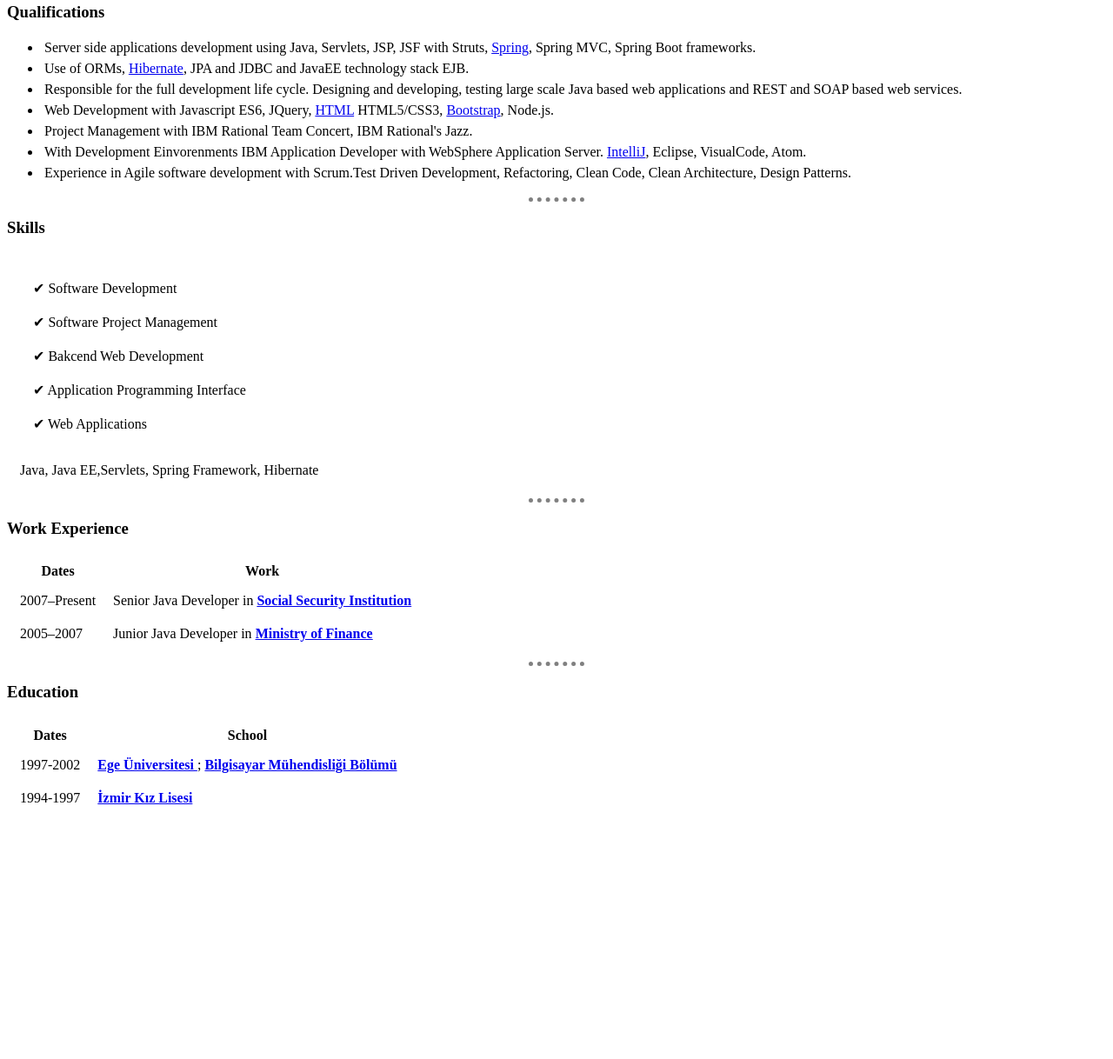
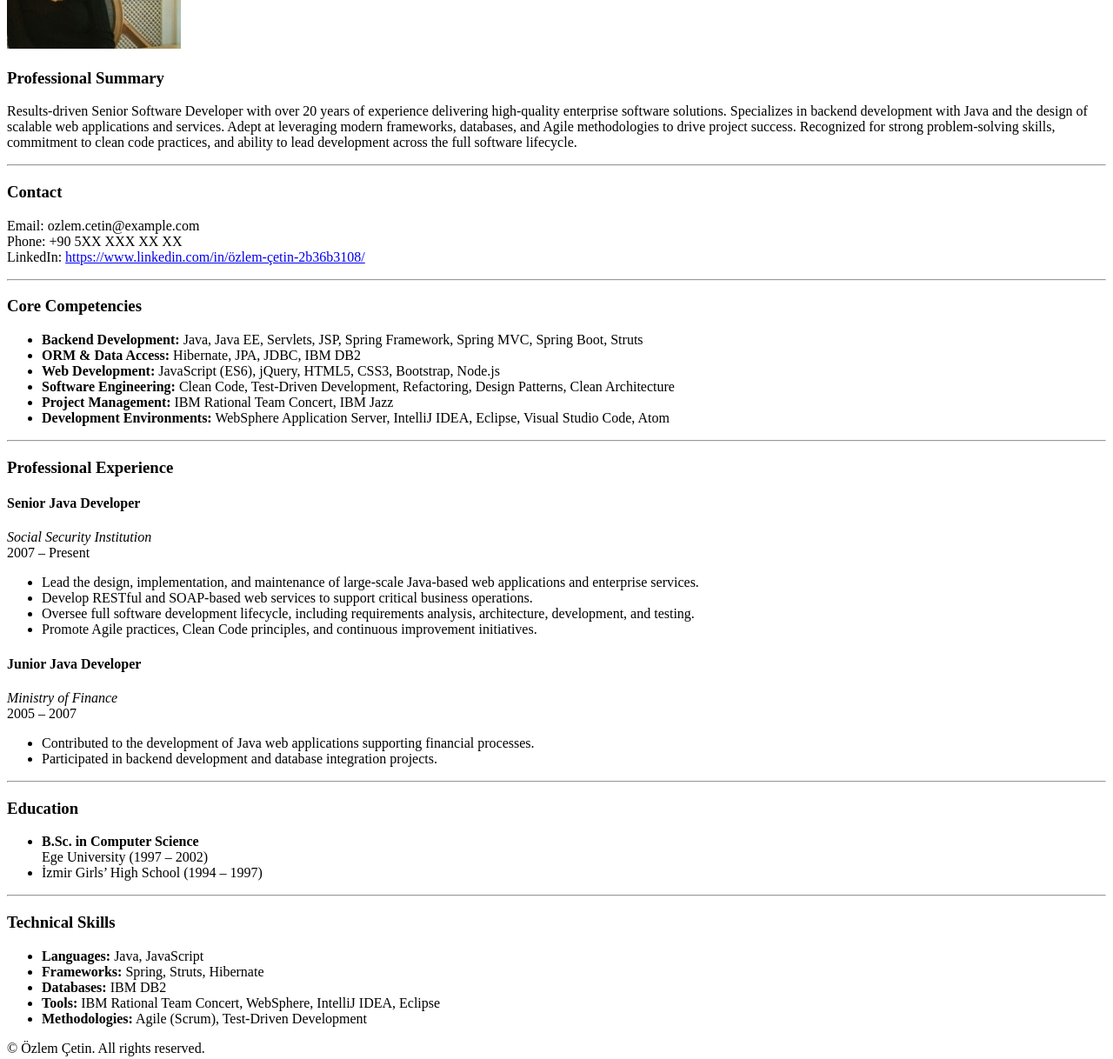
Before and after one commit to ozlemcetin/cv, a plain HTML site: page index.html in a window 1280 px wide. Shown: the part 271-1489 px from the top of the page at 87% size. Before the commit the page ends 1221 px from the top, so only its background shows below. Drawn offline with Linux system fonts and the light colour scheme.

Commit message:
Capstone Project 1 - Online Resume

```diff
--- a/css/styles.css
+++ /dev/null
@@ -1,27 +0,0 @@
-/******************** TAG SELECTORS ********************************/
-
-
-
-hr {
-  border-color: gray;
-  border-style: none;
-  border-top-style: dotted;
-  border-width: 5px;
-  width: 5%;
-}
-
-img {
-  border-radius: 0 50% 50% 50%;
-}
-
-table {
-  border-spacing: 10px;
-}
-
-td {
-  padding: 5px;
-}
-
-li {
-  padding: 3px;
-}
--- a/index.html
+++ b/index.html
@@ -1,199 +1,110 @@
 <!DOCTYPE html>
-<html lang="en" dir="ltr">
-
+<html lang="en">
 <head>
-  <meta charset="utf-8" />
-  <title>Resume : Ozlem Cetin </title>
-  <link rel="stylesheet" href="css/styles.css">
+    <meta charset="UTF-8"/>
+    <title>Özlem Çetin - Senior Software Developer</title>
 </head>
 
 <body>
-  <table>
-    <tbody>
-      <tr>
-        <td>
-          <!--
-           <img src="https://media.licdn.com/dms/image/C5603AQFokbrUfEUlBQ/profile-displayphoto-shrink_200_200/0?e=1562198400&v=beta&t=WhN3vJCYLXlVCRVcMRmvmERW7oilcH6aydlRXz4XDzA" alt="Ozlem Cetin Profile Picture">
-          -->
-          <img src="images/ozlem.jpg" />
-        </td>
-        <td>
+
 <h1>Özlem Çetin</h1>
+<h2>Senior Software Developer</h2>
+
+<img alt="resume" height="200" src="images/ozlem.jpg"/>
+
+<div class="section">
+    <h3>Professional Summary</h3>
     <p>
-            <em>
-              Senior Software Developer
-            </em>
+        Results-driven Senior Software Developer with over 20 years of experience delivering high-quality enterprise
+        software solutions.
+        Specializes in backend development with Java and the design of scalable web applications and services.
+        Adept at leveraging modern frameworks, databases, and Agile methodologies to drive project success.
+        Recognized for strong problem-solving skills, commitment to clean code practices, and ability to lead
+        development across the full software lifecycle.
     </p>
+</div>
 
+<hr>
+<div class="section">
+    <h3>Contact</h3>
     <p>
-            BSc in Computer Science. 10+ years of experience in Java, large
-            scale web applications development and large databases usage (IBM
-            DB2) .
+        <!-- Replace with actual contact details -->
+        Email: ozlem.cetin@example.com<br>
+        Phone: +90 5XX XXX XX XX<br>
+        LinkedIn: <a href="https://www.linkedin.com/in/%C3%B6zlem-%C3%A7etin-2b36b3108/">https://www.linkedin.com/in/özlem-çetin-2b36b3108/</a>
     </p>
-        </td>
-      </tr>
-    </tbody>
-  </table>
+</div>
 
-  <hr />
-
-  <h3>Qualifications</h3>
-
+<hr>
+<div class="section">
+    <h3>Core Competencies</h3>
     <ul>
-    <li>
-      Server side applications development using Java, Servlets, JSP, JSF with
-      Struts, <a href="https://spring.io/"> Spring</a>, Spring MVC, Spring
-      Boot frameworks.
+        <li><strong>Backend Development:</strong> Java, Java EE, Servlets, JSP, Spring Framework, Spring MVC,
+            Spring Boot, Struts
         </li>
-
-    <li>
-      Use of ORMs,
-      <a href="https://hibernate.org/">Hibernate</a>, JPA and JDBC and JavaEE
-      technology stack EJB.
+        <li><strong>ORM & Data Access:</strong> Hibernate, JPA, JDBC, IBM DB2</li>
+        <li><strong>Web Development:</strong> JavaScript (ES6), jQuery, HTML5, CSS3, Bootstrap, Node.js</li>
+        <li><strong>Software Engineering:</strong> Clean Code, Test-Driven Development, Refactoring, Design Patterns,
+            Clean Architecture
         </li>
-
-    <li>
-      Responsible for the full development life cycle. Designing and
-      developing, testing large scale Java based web applications and REST and
-      SOAP based web services.
-    </li>
-
-    <li>
-      Web Development with Javascript ES6, JQuery,
-      <a download href="https://web.stanford.edu/group/csp/cs21/htmlcheatsheet.pdf">HTML</a>
-      HTML5/CSS3,
-      <a href="https://getbootstrap.com/"> Bootstrap</a>, Node.js.
-    </li>
-
-    <li>
-      Project Management with IBM Rational Team Concert, IBM Rational's Jazz.
-    </li>
-    <li>
-      With Development Einvorenments IBM Application Developer with WebSphere
-      Application Server.
-      <a href="https://www.jetbrains.com/idea/">IntelliJ</a>, Eclipse,
-      VisualCode, Atom.
-    </li>
-
-    <li>
-      Experience in Agile software development with Scrum.Test Driven
-      Development, Refactoring, Clean Code, Clean Architecture, Design
-      Patterns.
+        <li><strong>Project Management:</strong> IBM Rational Team Concert, IBM Jazz</li>
+        <li><strong>Development Environments:</strong> WebSphere Application Server, IntelliJ IDEA, Eclipse, Visual
+            Studio Code, Atom
         </li>
     </ul>
+</div>
 
-  <hr />
+<hr>
+<div class="section">
+    <h3>Professional Experience</h3>
 
-  <h3>Skills</h3>
+    <h4>Senior Java Developer</h4>
+    <p><em>Social Security Institution</em><br>
+        2007 – Present</p>
+    <ul>
+        <li>Lead the design, implementation, and maintenance of large-scale Java-based web applications and enterprise
+            services.
+        </li>
+        <li>Develop RESTful and SOAP-based web services to support critical business operations.</li>
+        <li>Oversee full software development lifecycle, including requirements analysis, architecture, development, and
+            testing.
+        </li>
+        <li>Promote Agile practices, Clean Code principles, and continuous improvement initiatives.</li>
+    </ul>
 
-  <table>
-    <tr>
-      <td>
-        <table>
-          <tr>
-            <td>✔ Software Development</td>
-          </tr>
-          <tr>
-            <td>✔ Software Project Management</td>
-          </tr>
-          <tr>
-            <td>✔ Bakcend Web Development</td>
-          </tr>
-          <tr>
-            <td>✔ Application Programming Interface</td>
-          </tr>
-          <tr>
-            <td>✔ Web Applications</td>
-          </tr>
+    <h4>Junior Java Developer</h4>
+    <p><em>Ministry of Finance</em><br>
+        2005 – 2007</p>
+    <ul>
+        <li>Contributed to the development of Java web applications supporting financial processes.</li>
+        <li>Participated in backend development and database integration projects.</li>
+    </ul>
+</div>
 
-        </table>
-      </td>
-    </tr>
+<hr>
+<div class="section">
+    <h3>Education</h3>
+    <ul>
+        <li><strong>B.Sc. in Computer Science</strong><br>Ege University (1997 – 2002)</li>
+        <li>İzmir Girls’ High School (1994 – 1997)</li>
+    </ul>
+</div>
 
-    <tr>
-      <td>
-        Java, Java EE,Servlets, Spring Framework, Hibernate
-      </td>
-    </tr>
+<hr>
+<div class="section">
+    <h3>Technical Skills</h3>
+    <ul>
+        <li><strong>Languages:</strong> Java, JavaScript</li>
+        <li><strong>Frameworks:</strong> Spring, Struts, Hibernate</li>
+        <li><strong>Databases:</strong> IBM DB2</li>
+        <li><strong>Tools:</strong> IBM Rational Team Concert, WebSphere, IntelliJ IDEA, Eclipse</li>
+        <li><strong>Methodologies:</strong> Agile (Scrum), Test-Driven Development</li>
+    </ul>
+</div>
 
-  </table>
-
-  <hr />
-
-  <h3>Work Experience </h3>
-
-  <table>
-    <thead>
-      <tr>
-        <th>Dates</th>
-        <th>Work</th>
-      </tr>
-    </thead>
-    <tbody>
-      <tr>
-        <td>2007–Present</td>
-        <td>
-          Senior Java Developer in
-          <strong>
-            <a href="http://www.sgk.gov.tr/wps/portal/sgk/tr">Social Security Institution</a>
-          </strong>
-        </td>
-      </tr>
-      <tr>
-        <td>2005–2007</td>
-        <td>
-          Junior Java Developer in
-          <strong>
-            <a href="https://muhasebat.hmb.gov.tr/">Ministry of Finance</a>
-          </strong>
-        </td>
-      </tr>
-    </tbody>
-    <tfoot></tfoot>
-  </table>
-
-  <hr />
-
-
-  <h3>Education </h3>
-
-  <table>
-    <thead>
-      <tr>
-        <th>Dates</th>
-        <th>School</th>
-      </tr>
-    </thead>
-    <tbody>
-      <tr>
-        <td>1997-2002</td>
-        <td>
-          <strong>
-            <a href="https://ege.edu.tr/eng-0/homepage.html">
-              Ege Üniversitesi
-            </a>
-          </strong>;
-
-          <strong>
-            <a href="https://bilmuh.ege.edu.tr/">Bilgisayar Mühendisliği Bölümü</a>
-          </strong>
-        </td>
-      </tr>
-      <tr>
-        <td>1994-1997</td>
-        <td>
-
-          <strong>
-            <a href="http://izmirkizlisesi.meb.k12.tr/">İzmir Kız Lisesi</a>
-          </strong>
-        </td>
-      </tr>
-    </tbody>
-    <tfoot></tfoot>
-  </table>
-
-
+<footer>
+    <p>© Özlem Çetin. All rights reserved.</p>
+</footer>
 
 </body>
-
 </html>
```
Lines whose indentation alone changed are shown as unchanged.
